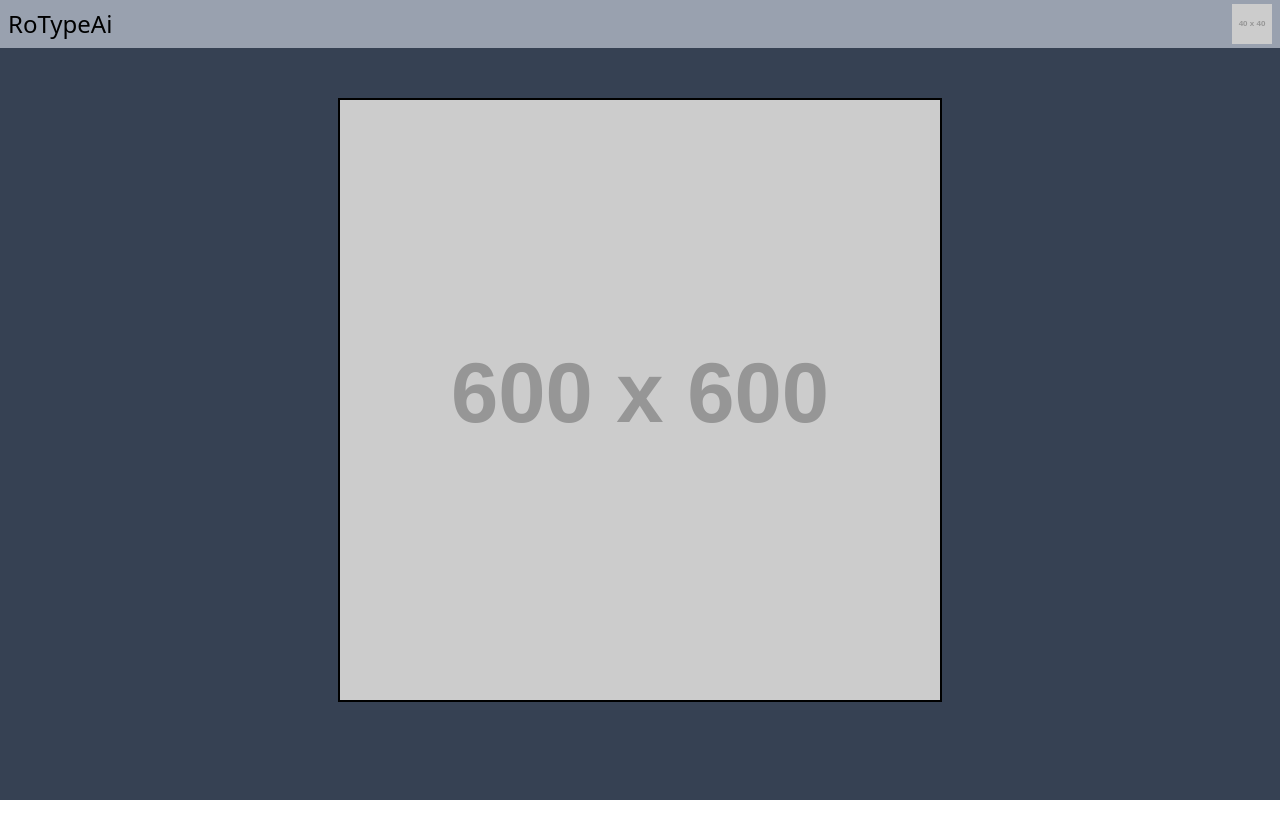
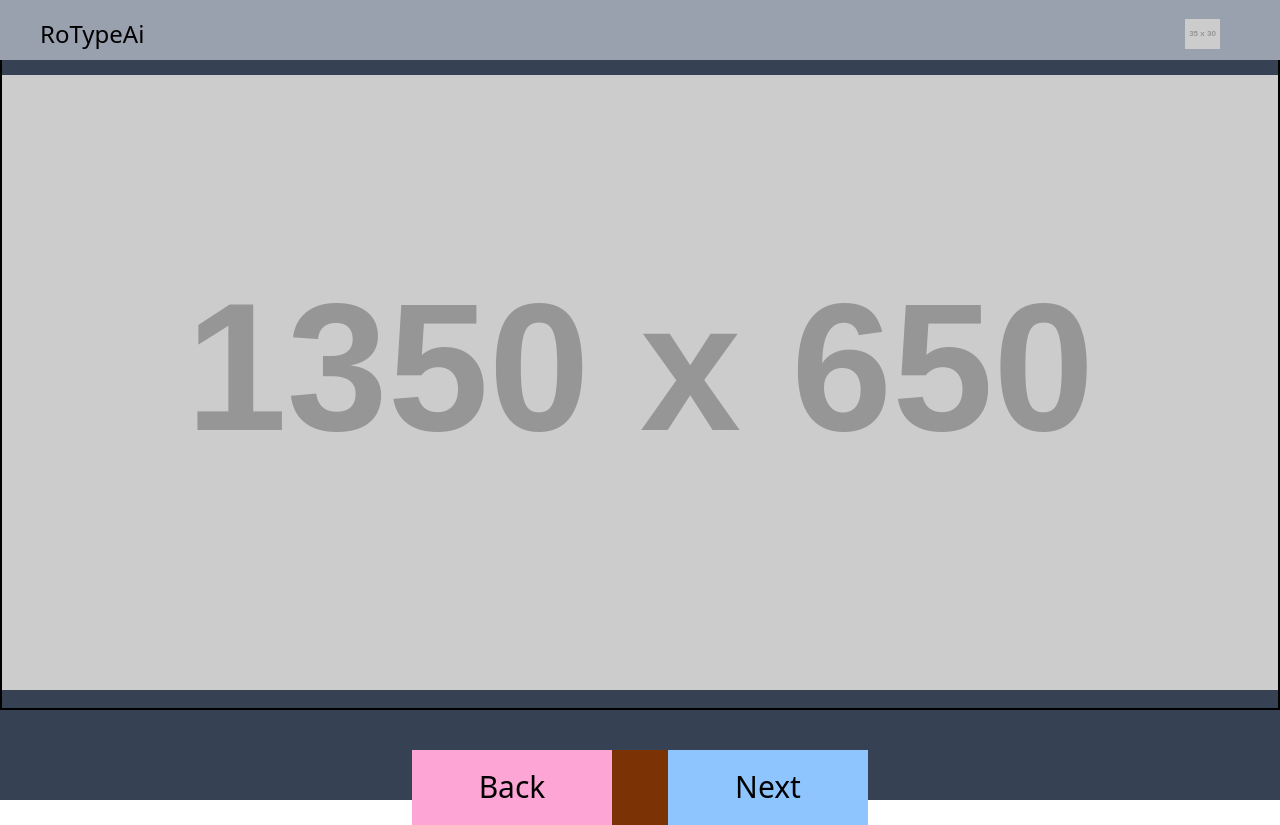
Before and after one commit to CMPT-276-SPRING-2025/final-project-23-fields, a React (Vite) app: page /Tutorial in a window 1280 px wide. Before the commit the page ends 800 px from the top, so only its background shows below. Built offline with nearby package versions, Linux system fonts and the light colour scheme.

Commit message:
feat: added buttons and image layout to Tutorial.jsx
feat: changed placeholer size and positioning of elements in Header.jsx

```diff
--- a/src/components/Header.jsx
+++ b/src/components/Header.jsx
@@ -2,8 +2,8 @@ function Header(props) {
 
     const renderCheck = () => {
         if(props.notLandingPage) {
-            return  <button>
-                    <img className="pr-2 cursor-pointer"src="https://placehold.co/40x40" alt="placeholder image"></img>
+            return  <button className="mr-15 cursor-pointer">
+                    <img src="https://placehold.co/35x30" alt="placeholder image"></img>
                     </button>
         }
         else {
@@ -12,9 +12,9 @@ function Header(props) {
     };
 
     return(
-        <header className="fixed top-0 left-0 right-0 h-12">
-            <div className="flex justify-between items-center h-full bg-gray-400">
-                <div className="p-2 text-2xl">RoTypeAi</div>
+        <header className="fixed top-0 left-0 right-0 h-15">
+            <div className="flex justify-between items-center h-full bg-gray-400 pt-2">
+                <div className="ml-10 text-2xl">RoTypeAi</div>
                 {renderCheck()}
             </div>
         </header>
--- a/src/pages/Tutorial.jsx
+++ b/src/pages/Tutorial.jsx
@@ -3,17 +3,26 @@ import Header from '../components/Header.jsx'
 function Tutorial() {
     return(
         <>
-
                 <Header notLandingPage={true}/>
                 <section>
-                    <div className="flex bg-gray-700 items-center justify-center h-screen">
-                        <div className=" border-2">
-                            <img src="https://placehold.co/600x600" alt="placeholder image"></img>
+                    <div className="pt-20 flex flex-col bg-gray-700 items-center justify-center h-screen">
+                        <div className="border-2">
+                            <img className="w-337.5 h-162.5 object-contain"src="https://placehold.co/1350x650" alt="placeholder image"></img>
+                        </div >
+                        <div className="mt-10 grid grid-cols-[200px_200px] grid-rows-[75px] bg-amber-900 gap-x-14">
+                            <div className="bg-pink-300 flex items-center justify-center">
+                                <div className="text-3xl">
+                                Back
+                                </div>
+                            </div>
+                            <div className="bg-blue-300 flex items-center justify-center">
+                                <div className="text-3xl">
+                                Next
+                                </div>
+                            </div>
                         </div>
                     </div>
                 </section>
-
-
         </>
 
     );
```
